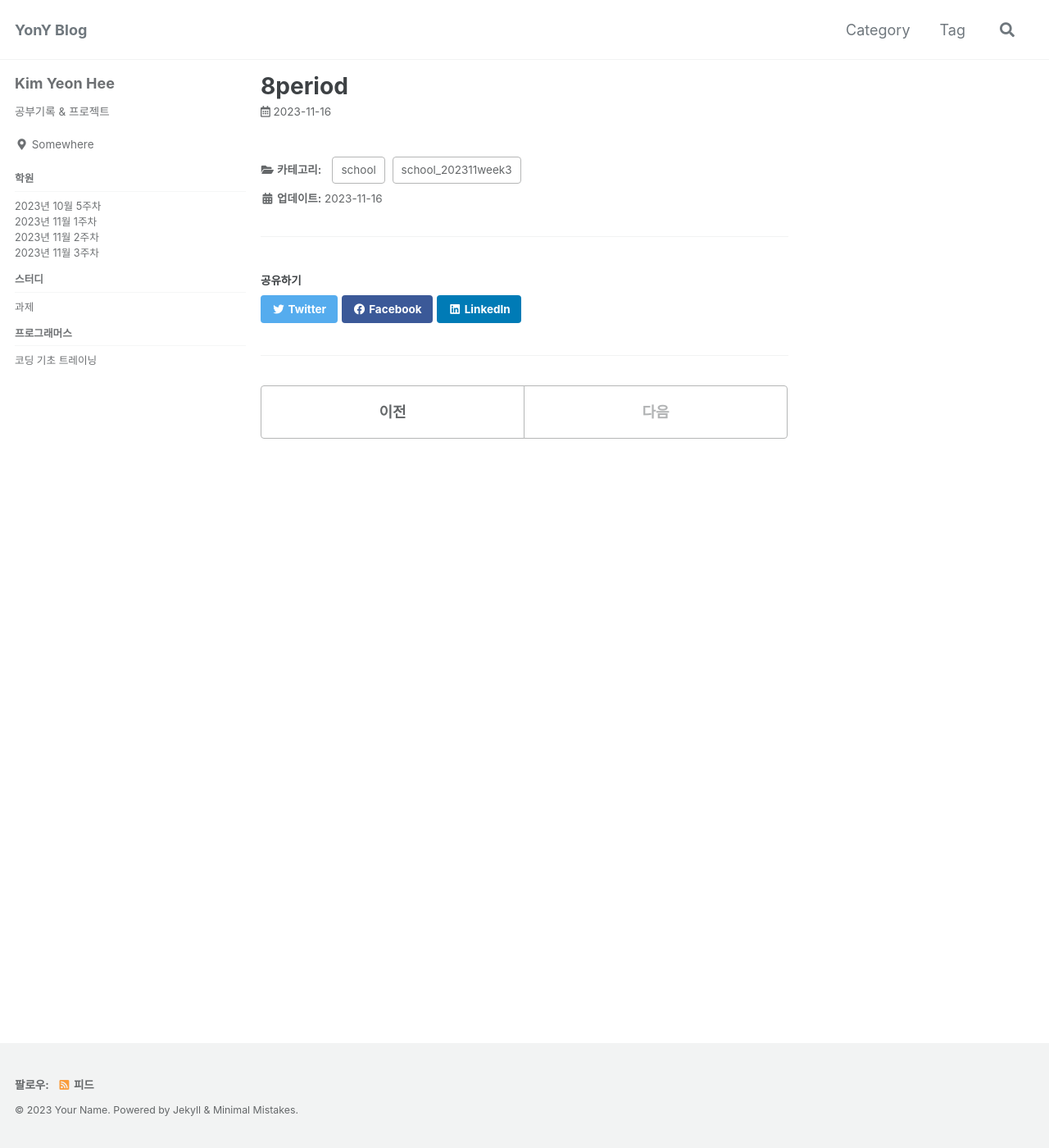
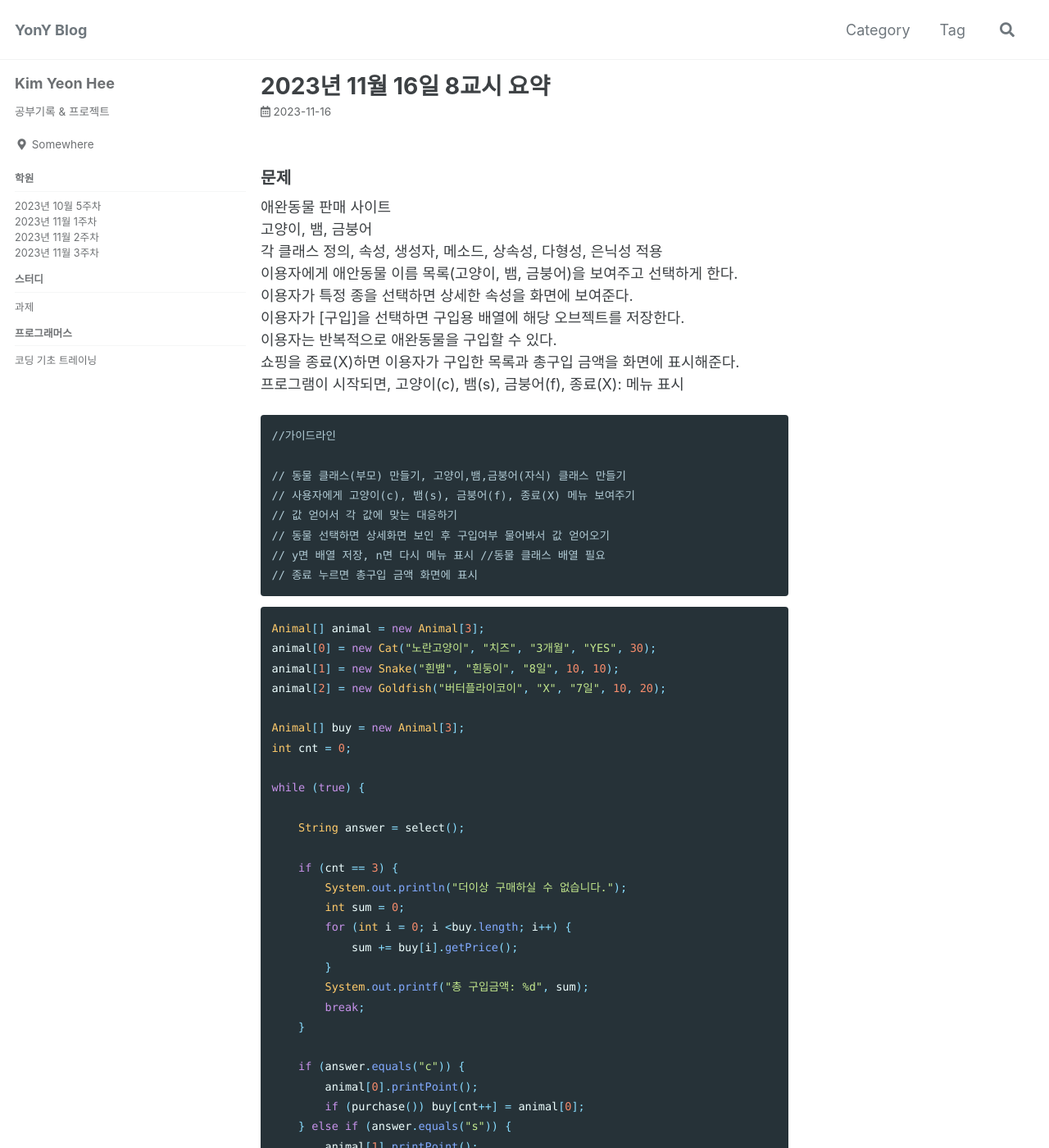
Before and after one commit to YonY-K/YonY-K.github.io, a Jekyll site: the page built from school/school_202311week3/_posts/2023-11-16/2023-11-16-8period.md, in a window 1280 px wide and 1400 px high. Shown: the whole window at 82% size. Built offline with Jekyll 4.4.1, drawn with Linux system fonts in a browser that asks for light colours; cached includes are drawn as plain includes; some of the changed text lies outside the part shown.

Commit message:
posts update

````diff
--- a/school/school_202311week3/_posts/2023-11-16/2023-11-16-8period.md
+++ b/school/school_202311week3/_posts/2023-11-16/2023-11-16-8period.md
@@ -0,0 +1,206 @@
+---
+title: "2023년 11월 16일 8교시 요약"
+tag: 202311_school
+---
+
+### 문제
+
+애완동물 판매 사이트<br>
+고양이, 뱀, 금붕어<br>
+각 클래스 정의, 속성, 생성자, 메소드, 상속성, 다형성, 은닉성 적용<br>
+이용자에게 애안동물 이름 목록(고양이, 뱀, 금붕어)을 보여주고 선택하게 한다.<br>
+이용자가 특정 종을 선택하면 상세한 속성을 화면에 보여준다.<br>
+이용자가 [구입]을 선택하면 구입용 배열에 해당 오브젝트를 저장한다.<br>
+이용자는 반복적으로 애완동물을 구입할 수 있다.<br>
+쇼핑을 종료(X)하면 이용자가 구입한 목록과 총구입 금액을 화면에 표시해준다.<br>
+프로그램이 시작되면, 고양이(c), 뱀(s), 금붕어(f), 종료(X): 메뉴 표시
+
+```java
+//가이드라인
+
+// 동물 클래스(부모) 만들기, 고양이,뱀,금붕어(자식) 클래스 만들기
+// 사용자에게 고양이(c), 뱀(s), 금붕어(f), 종료(X) 메뉴 보여주기
+// 값 얻어서 각 값에 맞는 대응하기
+// 동물 선택하면 상세화면 보인 후 구입여부 물어봐서 값 얻어오기
+// y면 배열 저장, n면 다시 메뉴 표시 //동물 클래스 배열 필요
+// 종료 누르면 총구입 금액 화면에 표시
+```
+
+```java
+Animal[] animal = new Animal[3];
+animal[0] = new Cat("노란고양이", "치즈", "3개월", "YES", 30);
+animal[1] = new Snake("흰뱀", "흰둥이", "8일", 10, 10);
+animal[2] = new Goldfish("버터플라이코이", "X", "7일", 10, 20);
+
+Animal[] buy = new Animal[3];
+int cnt = 0;
+
+while (true) {
+
+    String answer = select();
+
+    if (cnt == 3) {
+        System.out.println("더이상 구매하실 수 없습니다.");
+        int sum = 0;
+        for (int i = 0; i <buy.length; i++) {
+            sum += buy[i].getPrice();
+        }
+        System.out.printf("총 구입금액: %d", sum);
+        break;
+    }
+
+    if (answer.equals("c")) {
+        animal[0].printPoint();
+        if (purchase()) buy[cnt++] = animal[0];
+    } else if (answer.equals("s")) {
+        animal[1].printPoint();
+        if (purchase()) buy[cnt++] = animal[1];
+    } else if (answer.equals("f")) {
+        animal[2].printPoint();
+        if (purchase()) buy[cnt++] = animal[2];
+    } else if (answer.equals("x") || cnt == 3) {
+        int sum = 0;
+        for(int i=0;i<cnt;i++) {
+            sum += buy[i].getPrice();
+        }
+        System.out.printf("총 구입금액: %d\n", sum);
+        break;
+    } else {
+        System.out.println("입력 오류");
+    }
+}
+```
+
+```java
+//메소드
+
+public static String select() {
+    Scanner kbd = new Scanner(System.in);
+    System.out.print("고양이(c), 뱀(s), 금붕어(f), 종료(X):");
+    String answer = kbd.nextLine().trim();
+    return answer;
+}
+
+public static boolean purchase() {
+    boolean answer = false;
+
+    Scanner kbd = new Scanner(System.in);
+    System.out.println("구입하시겠습니까?(예(y), 아니오(n)):");
+    String tmp = kbd.nextLine().trim();
+    if (tmp.equals("y") || tmp.equals("예")) answer = true;
+    else if(tmp.equals("n") || tmp.equals("아니오")) answer = false;
+    else System.out.println("잘못된 입력입니다.");
+    return answer;
+}
+```
+
+```java
+//클래스
+
+class Animal {
+	protected String shape;
+	protected String name;
+	protected String age;
+	protected int price;
+
+	Animal() {
+	}
+
+	public Animal(String shape, String name, String age, int price) {
+		super();
+		this.shape = shape;
+		this.name = name;
+		this.age = age;
+		this.price = price;
+	}
+
+	void printPoint() {
+		System.out.printf("%s\t이름:%s\t나이:%s\t가격:%d \n", shape, name, age, price);
+	}
+
+	public String getShape() {
+		return shape;
+	}
+
+	public void setShape(String shape) {
+		this.shape = shape;
+	}
+
+	public String getName() {
+		return name;
+	}
+
+	public void setName(String name) {
+		this.name = name;
+	}
+
+	public String getAge() {
+		return age;
+	}
+
+	public void setAge(String age) {
+		this.age = age;
+	}
+
+	public int getPrice() {
+		return price;
+	}
+
+	public void setPrice(int price) {
+		this.price = price;
+	}
+
+
+}
+
+class Cat extends Animal {
+	private String vaccination;
+
+	Cat() {
+	}
+
+	public Cat(String shape, String name, String age, String vaccination, int price) {
+		super(shape, name, age, price);
+		this.vaccination = vaccination;
+	}
+
+	@Override
+	void printPoint() {
+		System.out.printf("%s\t이름:%s\t나이:%s\t백신접종 여부:%s\t가격:%d \n", shape, name, age, vaccination, price);
+	}
+}
+
+class Snake extends Animal {
+	private int size;
+
+	Snake() {
+	}
+
+	public Snake(String shape, String name, String age, int size, int price) {
+		super(shape, name, age, price);
+		this.size = size;
+	}
+
+	@Override
+	void printPoint() {
+		System.out.printf("%s\t이름:%s\t나이:%s\t크기:%dcm\t가격:%d \n", shape, name, age, size, price);
+	}
+}
+
+class Goldfish extends Animal {
+	private int number;
+
+	Goldfish() {
+	}
+
+	public Goldfish(String shape, String name, String age, int number, int price) {
+		super(shape, name, age, price);
+		this.number = number;
+	}
+
+	@Override
+	void printPoint() {
+		System.out.printf("%s\t이름:%s\t나이:%s\t마리수:%dcm\t가격:%d \n", shape, name, age, number, price);
+	}
+}
+```
````
Also changed, not shown: school/school_202311week3/_posts/2023-11-15/2023-11-15-20231115_3period.md (+96 -9 lines), school/school_202311week3/_posts/2023-11-17/2023-11-17-20231117_1period.md (added, +54 -0 lines), school/school_202311week3/_posts/2023-11-17/2023-11-17-20231117_2period.md (added, +169 -0 lines), school/school_202311week3/_posts/2023-11-17/2023-11-17-20231117_3period.md (added, +15 -0 lines).
